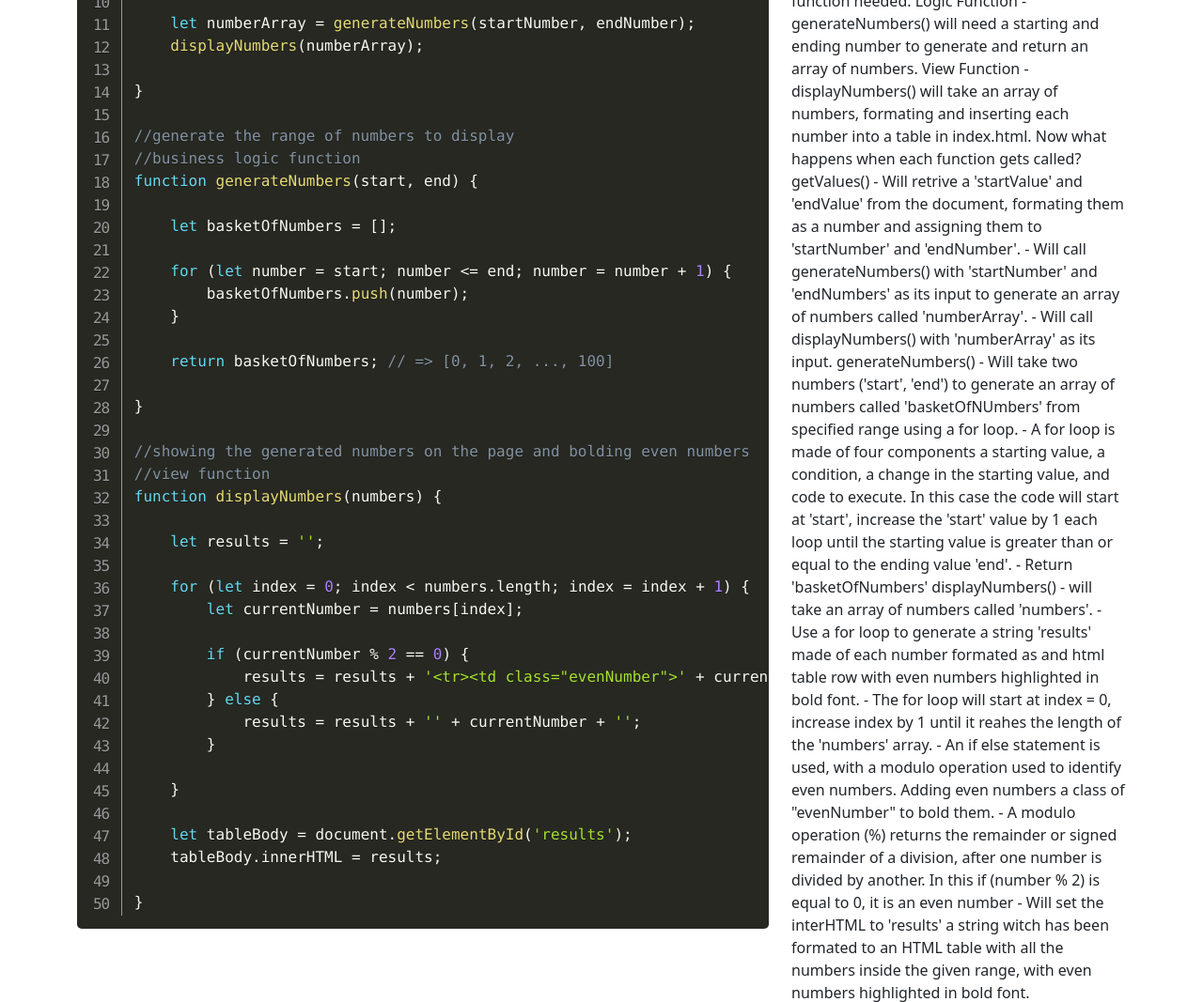
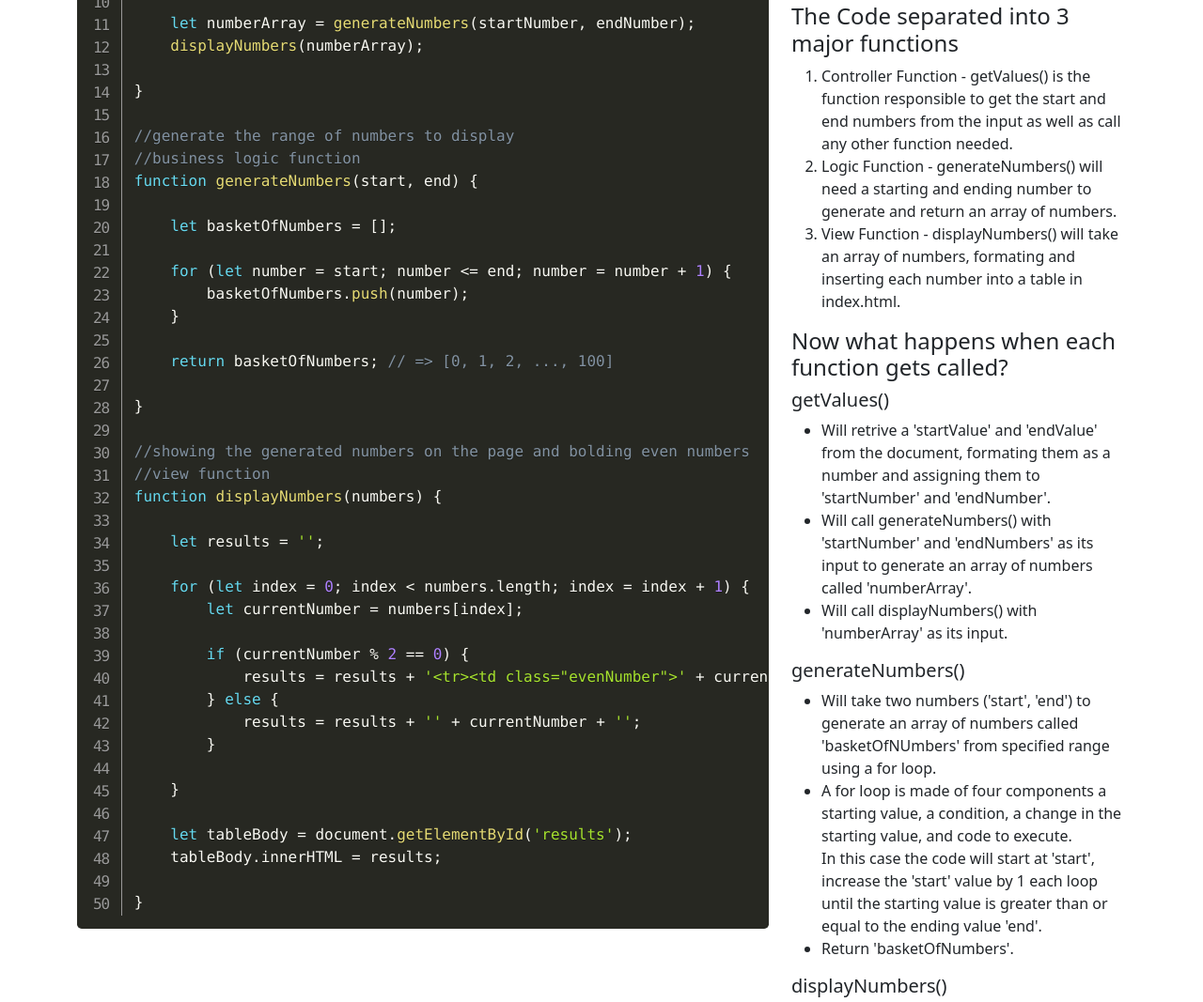
Before and after one commit to brianley99/CountingCruise, a plain HTML site: page code.html in a window 1280 px wide. Shown: the part 401-1468 px from the top of the page at 94% size. Drawn offline with nearby package versions, Linux system fonts and the light colour scheme; a web font is replaced by a local one.

Commit message:
format code expination

```diff
--- a/code.html
+++ b/code.html
@@ -137,46 +137,64 @@ function displayNumbers(numbers) {
                 </pre>
             </div>
             <div class="col-12 col-lg-4">
-                <p>site.js is a JavaScript file for "Counting Cruise" wich will generate a table of numbers within a specified range of 0
-                to 100, with even numbers highlighted in bold font.
-
-                Separation of concens allows us to be able to better understand and address any future bugs or changes.
-
-                The Code separated into 3 major functions
-                Controller Function - getValues() is the function responsible to get the start and end numbers from the input as well as
-                call any other function needed.
-                Logic Function - generateNumbers() will need a starting and ending number to generate and return an array of numbers.
-                View Function - displayNumbers() will take an array of numbers, formating and inserting each number into a table in
-                index.html.
-
-                Now what happens when each function gets called?
-
-                getValues()
-                - Will retrive a 'startValue' and 'endValue' from the document, formating them as a number and assigning them to
-                'startNumber' and 'endNumber'.
-                - Will call generateNumbers() with 'startNumber' and 'endNumbers' as its input to generate an array of numbers called
-                'numberArray'.
-                - Will call displayNumbers() with 'numberArray' as its input.
-
-                generateNumbers()
-                - Will take two numbers ('start', 'end') to generate an array of numbers called 'basketOfNUmbers' from specified range
-                using a for loop.
-                - A for loop is made of four components a starting value, a condition, a change in the starting value, and code to
-                execute. In this case the code will start at 'start', increase the 'start' value by 1 each loop until the starting value
-                is greater than or equal to the ending value 'end'.
-                - Return 'basketOfNumbers'
-
-                displayNumbers()
-                - will take an array of numbers called 'numbers'.
-                - Use a for loop to generate a string 'results' made of each number formated as and html table row with even numbers
-                highlighted in bold font.
-                - The for loop will start at index = 0, increase index by 1 until it reahes the length of the 'numbers' array.
-                - An if else statement is used, with a modulo operation used to identify even numbers. Adding even numbers a class of
-                "evenNumber" to bold them.
-                - A modulo operation (%) returns the remainder or signed remainder of a division, after one number is divided by
-                another. In this if (number % 2) is equal to 0, it is an even number
-                - Will set the interHTML to 'results' a string witch has been formated to an HTML table with all the numbers inside the
-                given range, with even numbers highlighted in bold font.</p>
+                <p class="lead">site.js is a JavaScript file for "Counting Cruise" wich will generate a table of numbers
+                    within a specified range of 0
+                    to 100, with even numbers highlighted in bold font.</p>
+                <p>Separation of concens allows us to be able to better understand and address any future bugs or
+                    changes.</p>
+                <h4>The Code separated into 3 major functions
+                </h4>
+                <ol>
+                    <li>Controller Function - getValues() is the function responsible to get the start and end numbers
+                        from the input as well as
+                        call any other function needed.</li>
+                    <li>Logic Function - generateNumbers() will need a starting and ending number to generate and return
+                        an array of numbers.</li>
+                    <li>View Function - displayNumbers() will take an array of numbers, formating and inserting each
+                        number into a table in
+                        index.html.</li>
+                </ol>
+                <h4>Now what happens when each function gets called?</h4>
+                <h5>getValues()</h5>
+                <ul>
+                    <li>Will retrive a 'startValue' and 'endValue' from the document, formating them as a number and
+                    assigning them to
+                    'startNumber' and 'endNumber'.</li>
+                    <li>Will call generateNumbers() with 'startNumber' and 'endNumbers' as its input to generate an array
+                    of numbers called
+                    'numberArray'.</li>
+                    <li>Will call displayNumbers() with 'numberArray' as its input.</li>
+                </ul>
+                <h5>generateNumbers()</h5>
+                <ul>
+                    <li>Will take two numbers ('start', 'end') to generate an array of numbers called 'basketOfNUmbers'
+                    from specified range
+                    using a for loop.</li>
+                    <li>A for loop is made of four components a starting value, a condition, a change in the starting
+                    value, and code to
+                    execute. <br>In this case the code will start at 'start', increase the 'start' value by 1 each loop
+                    until the starting value
+                    is greater than or equal to the ending value 'end'.</li>
+                    <li>Return 'basketOfNumbers'.</li>
+                </ul>
+                <h5>displayNumbers()</h5>
+                <ul>
+                    <li>Will take an array of numbers called 'numbers'.</li>
+                    <li>Use a for loop to generate a string 'results' made of each number formated as and html table row
+                    with even numbers
+                    highlighted in bold font.</li>
+                    <li>The for loop will start at index = 0, increase index by 1 until it reahes the length of the
+                    'numbers' array./li>
+                    <li>An if else statement is used, with a modulo operation used to identify even numbers. Adding even
+                    numbers a class of
+                    "evenNumber" to bold them.</li>
+                    <li>A modulo operation (%) returns the remainder or signed remainder of a division, after one number
+                    is divided by
+                    another.<br> In this if (number % 2) is equal to 0, it is an even number.</li>
+                    <li>Will set the interHTML to 'results' a string witch has been formated to an HTML table with all the
+                    numbers inside the
+                    given range, with even numbers highlighted in bold font.</li>
+                </ul>
             </div>
         </div>
     </main>
```
